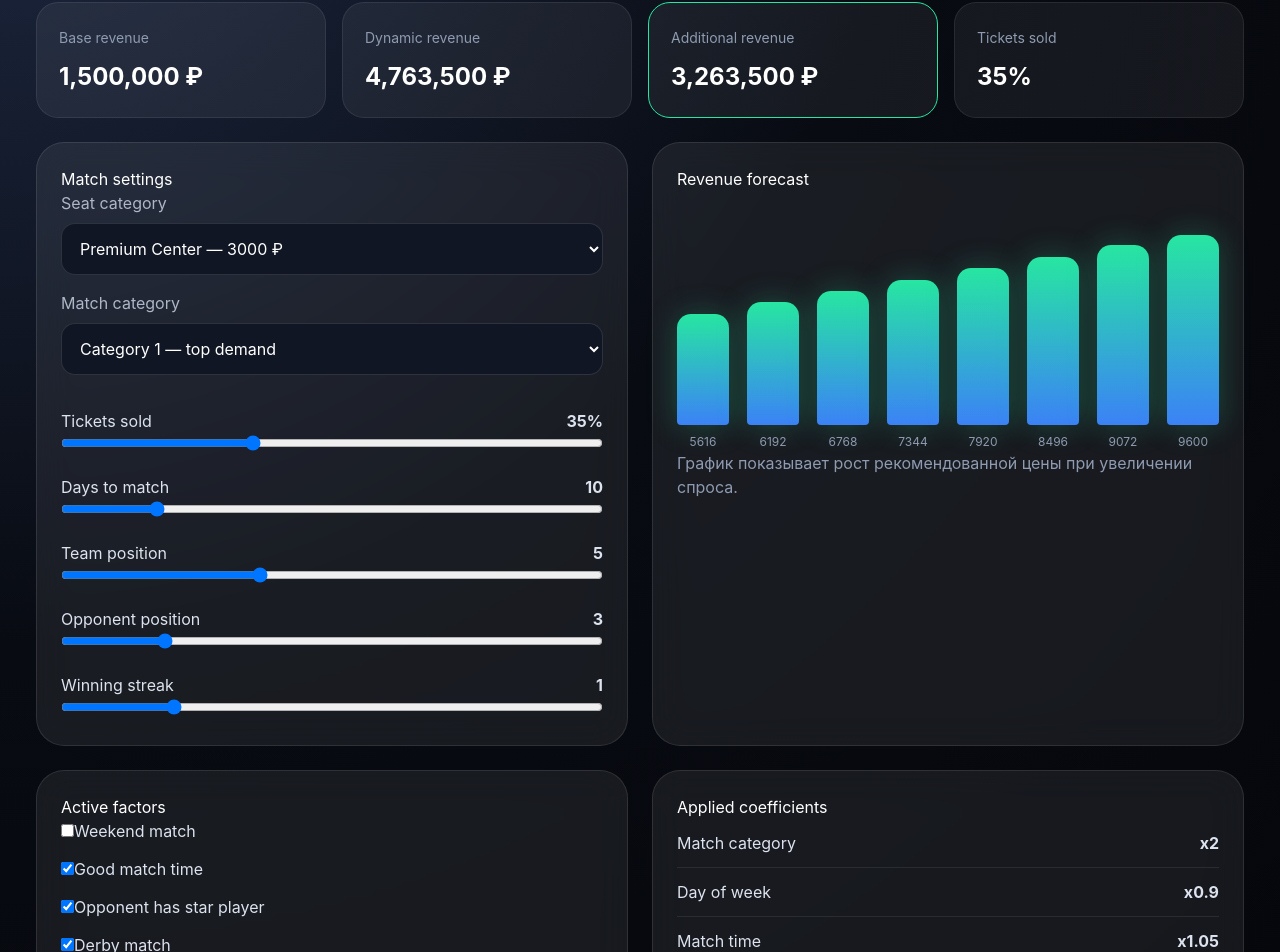
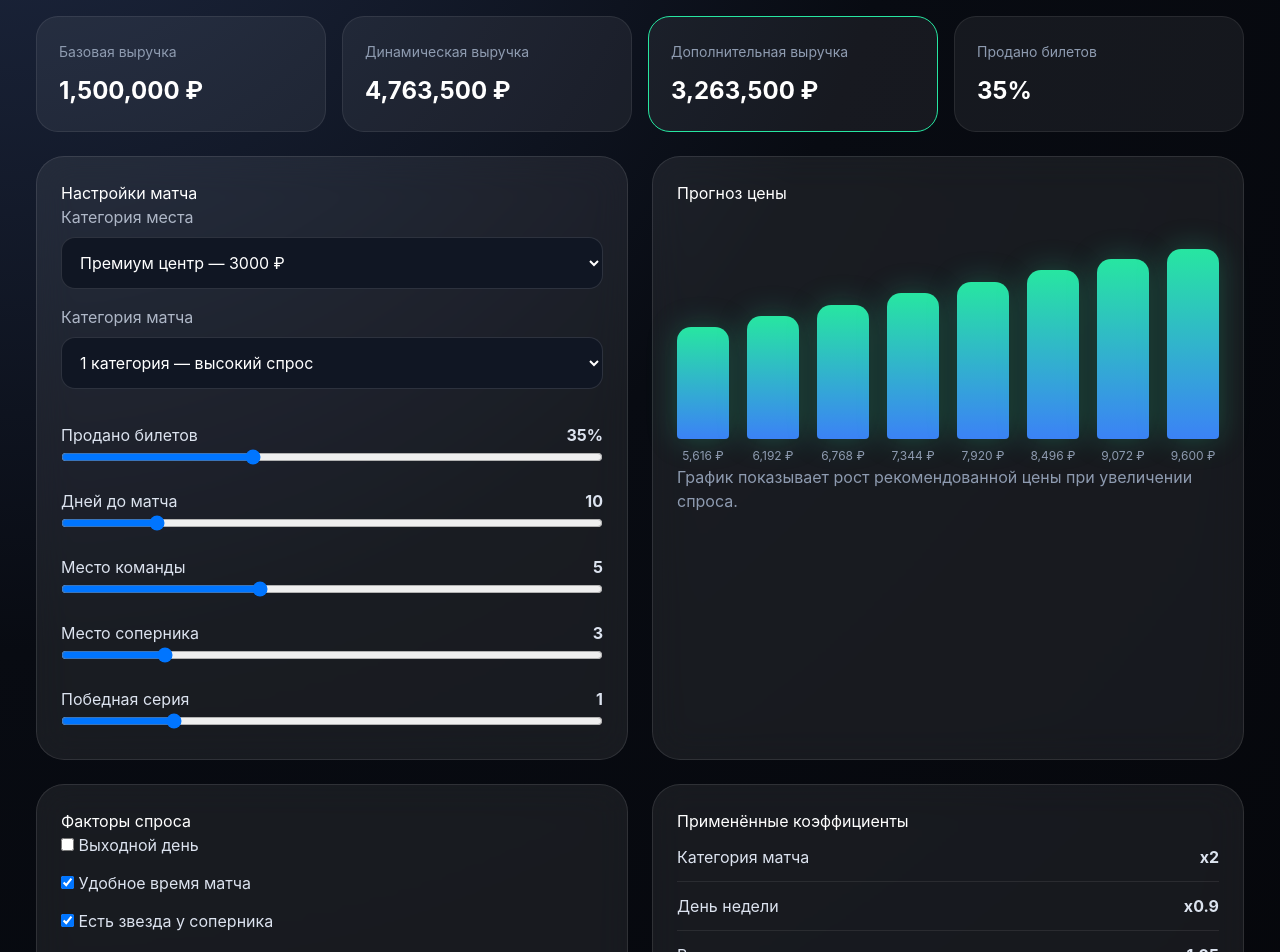
Before and after one commit to zhxvzh9vs2-arch/pricing-demo, a Next.js app: page / in a window 1280 px wide. Shown: the part 262-1214 px from the top of the page. Built offline with nearby package versions, Linux system fonts and the light colour scheme.

Commit message:
Update page.tsx

```diff
--- a/app/page.tsx
+++ b/app/page.tsx
@@ -2,173 +2,218 @@
 
 import { useMemo, useState } from "react";
 
-const seatCategories = [
-  { id: 1, name: "Premium Center", base: 3000 },
-  { id: 6, name: "Standard", base: 1000 },
-  { id: 14, name: "Economy", base: 450 },
+const категорииМест = [
+  { id: 1, name: "Премиум центр", base: 3000 },
+  { id: 6, name: "Стандарт", base: 1000 },
+  { id: 14, name: "Эконом", base: 450 },
 ];
 
 export default function Home() {
-  const [seatId, setSeatId] = useState(1);
-  const [matchCategory, setMatchCategory] = useState(1);
-  const [sold, setSold] = useState(35);
-  const [days, setDays] = useState(10);
-  const [isWeekend, setIsWeekend] = useState(false);
-  const [goodTime, setGoodTime] = useState(true);
-  const [hasStar, setHasStar] = useState(true);
-  const [isDerby, setIsDerby] = useState(true);
-  const [teamPlace, setTeamPlace] = useState(5);
-  const [opponentPlace, setOpponentPlace] = useState(3);
-  const [winStreak, setWinStreak] = useState(1);
+  const [категорияМестаId, setКатегорияМестаId] = useState(1);
+  const [категорияМатча, setКатегорияМатча] = useState(1);
+  const [продано, setПродано] = useState(35);
+  const [днейДоМатча, setДнейДоМатча] = useState(10);
+  const [выходнойДень, setВыходнойДень] = useState(false);
+  const [удобноеВремя, setУдобноеВремя] = useState(true);
+  const [естьЗвезда, setЕстьЗвезда] = useState(true);
+  const [дерби, setДерби] = useState(true);
+  const [местоКоманды, setМестоКоманды] = useState(5);
+  const [местоСоперника, setМестоСоперника] = useState(3);
+  const [победнаяСерия, setПобеднаяСерия] = useState(1);
 
-  const seat = seatCategories.find((s) => s.id === seatId) || seatCategories[0];
+  const категорияМеста =
+    категорииМест.find((s) => s.id === категорияМестаId) || категорииМест[0];
 
-  const result = useMemo(() => {
-    let price = seat.base;
-    const factors: { name: string; coef: number }[] = [];
+  const результат = useMemo(() => {
+    let цена = категорияМеста.base;
+    const коэффициенты: { name: string; coef: number }[] = [];
 
-    const add = (name: string, coef: number) => {
-      price *= coef;
-      factors.push({ name, coef });
+    const добавитьКоэффициент = (name: string, coef: number) => {
+      цена *= coef;
+      коэффициенты.push({ name, coef });
     };
 
-    if (matchCategory === 1) add("Match category", 2);
-    if (matchCategory === 2) add("Match category", 1.5);
-    if (matchCategory === 3) add("Match category", 1);
+    if (категорияМатча === 1) добавитьКоэффициент("Категория матча", 2);
+    if (категорияМатча === 2) добавитьКоэффициент("Категория матча", 1.5);
+    if (категорияМатча === 3) добавитьКоэффициент("Категория матча", 1);
 
-    add("Day of week", isWeekend ? 1.1 : 0.9);
-    add("Match time", goodTime ? 1.05 : 0.95);
+    добавитьКоэффициент("День недели", выходнойДень ? 1.1 : 0.9);
+    добавитьКоэффициент("Время матча", удобноеВремя ? 1.05 : 0.95);
 
-    if (hasStar) add("Opponent star player", 1.1);
-    if (isDerby) add("Derby factor", 1.15);
+    if (естьЗвезда) добавитьКоэффициент("Звезда у соперника", 1.1);
+    if (дерби) добавитьКоэффициент("Дерби", 1.15);
 
-    if (teamPlace <= 3) add("Team position", 1.15);
-    else if (teamPlace <= 8) add("Team position", 1.05);
-    else add("Team position", 0.95);
+    if (местоКоманды <= 3) добавитьКоэффициент("Положение команды", 1.15);
+    else if (местоКоманды <= 8) добавитьКоэффициент("Положение команды", 1.05);
+    else добавитьКоэффициент("Положение команды", 0.95);
 
-    if (opponentPlace <= 3) add("Opponent position", 1.15);
-    else if (opponentPlace <= 8) add("Opponent position", 1.05);
-    else add("Opponent position", 0.95);
+    if (местоСоперника <= 3) добавитьКоэффициент("Положение соперника", 1.15);
+    else if (местоСоперника <= 8)
+      добавитьКоэффициент("Положение соперника", 1.05);
+    else добавитьКоэффициент("Положение соперника", 0.95);
 
-    if (winStreak >= 3) add("Winning streak", 1.1);
-    else if (winStreak === 0) add("No winning streak", 0.95);
+    if (победнаяСерия >= 3) добавитьКоэффициент("Победная серия", 1.1);
+    else if (победнаяСерия === 0)
+      добавитьКоэффициент("Нет победной серии", 0.95);
 
-    if (sold > 30) add("Demand > 30%", 1.1);
-    if (sold > 50) add("Demand > 50%", 1.15);
-    if (sold > 70) add("Demand > 70%", 1.25);
-    if (sold > 85) add("Ticket scarcity", 1.2);
+    if (продано > 30) добавитьКоэффициент("Продано более 30%", 1.1);
+    if (продано > 50) добавитьКоэффициент("Продано более 50%", 1.15);
+    if (продано > 70) добавитьКоэффициент("Продано более 70%", 1.25);
+    if (продано > 85) добавитьКоэффициент("Дефицит билетов", 1.2);
 
-    if (days < 7) add("Less than 7 days", 1.1);
-    if (days < 2) add("Less than 2 days", 1.2);
+    if (днейДоМатча < 7)
+      добавитьКоэффициент("Менее 7 дней до матча", 1.1);
+    if (днейДоМатча < 2)
+      добавитьКоэффициент("Менее 2 дней до матча", 1.2);
 
-    const finalPrice = Math.round(price);
-    const tickets = 500;
-    const baseRevenue = seat.base * tickets;
-    const dynamicRevenue = finalPrice * tickets;
-    const revenueGrowth = dynamicRevenue - baseRevenue;
+    const итоговаяЦена = Math.round(цена);
+    const количествоБилетов = 500;
+    const выручкаФикс = категорияМеста.base * количествоБилетов;
+    const выручкаДинамическая = итоговаяЦена * количествоБилетов;
+    const дополнительнаяВыручка = выручкаДинамическая - выручкаФикс;
 
-    const chart = Array.from({ length: 8 }, (_, i) => {
-      const demand = Math.min(100, 10 + i * 12 + sold / 5);
-      const chartPrice = Math.round(seat.base * (1 + demand / 100) * (matchCategory === 1 ? 1.6 : matchCategory === 2 ? 1.25 : 1));
-      return { demand, price: chartPrice };
+    const график = Array.from({ length: 8 }, (_, i) => {
+      const спрос = Math.min(100, 10 + i * 12 + продано / 5);
+      const ценаГрафика = Math.round(
+        категорияМеста.base *
+          (1 + спрос / 100) *
+          (категорияМатча === 1 ? 1.6 : категорияМатча === 2 ? 1.25 : 1)
+      );
+
+      return { спрос, price: ценаГрафика };
     });
 
     return {
-      finalPrice,
-      growthPercent: Math.round(((finalPrice / seat.base) - 1) * 100),
-      baseRevenue,
-      dynamicRevenue,
-      revenueGrowth,
-      factors,
-      chart,
+      итоговаяЦена,
+      ростПроцентов: Math.round((итоговаяЦена / категорияМеста.base - 1) * 100),
+      выручкаФикс,
+      выручкаДинамическая,
+      дополнительнаяВыручка,
+      коэффициенты,
+      график,
     };
-  }, [seat, matchCategory, sold, days, isWeekend, goodTime, hasStar, isDerby, teamPlace, opponentPlace, winStreak]);
+  }, [
+    категорияМеста,
+    категорияМатча,
+    продано,
+    днейДоМатча,
+    выходнойДень,
+    удобноеВремя,
+    естьЗвезда,
+    дерби,
+    местоКоманды,
+    местоСоперника,
+    победнаяСерия,
+  ]);
 
-  const maxChartPrice = Math.max(...result.chart.map((p) => p.price));
+  const максимальнаяЦенаГрафика = Math.max(
+    ...результат.график.map((p) => p.price)
+  );
 
   return (
     <main style={styles.page}>
       <section style={styles.hero}>
         <div>
-          <div style={styles.badge}>AI Ticket Revenue Engine</div>
-          <h1 style={styles.title}>Dynamic Pricing Platform</h1>
+          <div style={styles.badge}>Алгоритм динамического ценообразования</div>
+          <h1 style={styles.title}>Платформа управления ценами</h1>
           <p style={styles.subtitle}>
-            Автоматическое изменение цены билетов на основе спроса, времени до матча,
-            категории события и спортивных факторов.
+            Система автоматически рассчитывает стоимость билета на основе спроса,
+            времени до матча, категории события, соперника и спортивных факторов.
           </p>
         </div>
 
         <div style={styles.priceCard}>
-          <span style={styles.cardLabel}>Current recommended price</span>
-          <h2 style={styles.price}>{result.finalPrice.toLocaleString()} ₽</h2>
-          <p style={styles.green}>+{result.growthPercent}% к базовой цене</p>
+          <span style={styles.cardLabel}>Рекомендованная цена</span>
+          <h2 style={styles.price}>
+            {результат.итоговаяЦена.toLocaleString()} ₽
+          </h2>
+          <p style={styles.green}>
+            +{результат.ростПроцентов}% к базовой цене
+          </p>
         </div>
       </section>
 
       <section style={styles.kpiGrid}>
-        <Kpi title="Base revenue" value={`${result.baseRevenue.toLocaleString()} ₽`} />
-        <Kpi title="Dynamic revenue" value={`${result.dynamicRevenue.toLocaleString()} ₽`} />
-        <Kpi title="Additional revenue" value={`${result.revenueGrowth.toLocaleString()} ₽`} highlight />
-        <Kpi title="Tickets sold" value={`${sold}%`} />
+        <Kpi title="Базовая выручка" value={`${результат.выручкаФикс.toLocaleString()} ₽`} />
+        <Kpi title="Динамическая выручка" value={`${результат.выручкаДинамическая.toLocaleString()} ₽`} />
+        <Kpi title="Дополнительная выручка" value={`${результат.дополнительнаяВыручка.toLocaleString()} ₽`} highlight />
+        <Kpi title="Продано билетов" value={`${продано}%`} />
       </section>
 
       <section style={styles.grid}>
         <div style={styles.panel}>
-          <h3>Match settings</h3>
+          <h3>Настройки матча</h3>
 
-          <Label text="Seat category" />
-          <select style={styles.select} value={seatId} onChange={(e) => setSeatId(Number(e.target.value))}>
-            {seatCategories.map((s) => (
-              <option key={s.id} value={s.id}>{s.name} — {s.base} ₽</option>
+          <Label text="Категория места" />
+          <select
+            style={styles.select}
+            value={категорияМестаId}
+            onChange={(e) => setКатегорияМестаId(Number(e.target.value))}
+          >
+            {категорииМест.map((s) => (
+              <option key={s.id} value={s.id}>
+                {s.name} — {s.base} ₽
+              </option>
             ))}
           </select>
 
-          <Label text="Match category" />
-          <select style={styles.select} value={matchCategory} onChange={(e) => setMatchCategory(Number(e.target.value))}>
-            <option value={1}>Category 1 — top demand</option>
-            <option value={2}>Category 2 — medium demand</option>
-            <option value={3}>Category 3 — low demand</option>
+          <Label text="Категория матча" />
+          <select
+            style={styles.select}
+            value={категорияМатча}
+            onChange={(e) => setКатегорияМатча(Number(e.target.value))}
+          >
+            <option value={1}>1 категория — высокий спрос</option>
+            <option value={2}>2 категория — средний спрос</option>
+            <option value={3}>3 категория — низкий спрос</option>
           </select>
 
-          <Slider label="Tickets sold" value={sold} max={100} setValue={setSold} suffix="%" />
-          <Slider label="Days to match" value={days} max={60} setValue={setDays} />
-          <Slider label="Team position" value={teamPlace} min={1} max={12} setValue={setTeamPlace} />
-          <Slider label="Opponent position" value={opponentPlace} min={1} max={12} setValue={setOpponentPlace} />
-          <Slider label="Winning streak" value={winStreak} max={5} setValue={setWinStreak} />
+          <Slider label="Продано билетов" value={продано} max={100} setValue={setПродано} suffix="%" />
+          <Slider label="Дней до матча" value={днейДоМатча} max={60} setValue={setДнейДоМатча} />
+          <Slider label="Место команды" value={местоКоманды} min={1} max={12} setValue={setМестоКоманды} />
+          <Slider label="Место соперника" value={местоСоперника} min={1} max={12} setValue={setМестоСоперника} />
+          <Slider label="Победная серия" value={победнаяСерия} max={5} setValue={setПобеднаяСерия} />
         </div>
 
         <div style={styles.panel}>
-          <h3>Revenue forecast</h3>
+          <h3>Прогноз цены</h3>
+
           <div style={styles.chart}>
-            {result.chart.map((point, i) => (
+            {результат.график.map((point, i) => (
               <div key={i} style={styles.barWrap}>
                 <div
                   style={{
                     ...styles.bar,
-                    height: `${(point.price / maxChartPrice) * 190}px`,
+                    height: `${(point.price / максимальнаяЦенаГрафика) * 190}px`,
                   }}
                 />
-                <span style={styles.barLabel}>{point.price}</span>
+                <span style={styles.barLabel}>
+                  {point.price.toLocaleString()} ₽
+                </span>
               </div>
             ))}
           </div>
-          <p style={styles.hint}>График показывает рост рекомендованной цены при увеличении спроса.</p>
+
+          <p style={styles.hint}>
+            График показывает рост рекомендованной цены при увеличении спроса.
+          </p>
         </div>
       </section>
 
       <section style={styles.grid}>
         <div style={styles.panel}>
-          <h3>Active factors</h3>
+          <h3>Факторы спроса</h3>
 
-          <Check text="Weekend match" checked={isWeekend} setChecked={setIsWeekend} />
-          <Check text="Good match time" checked={goodTime} setChecked={setGoodTime} />
-          <Check text="Opponent has star player" checked={hasStar} setChecked={setHasStar} />
-          <Check text="Derby match" checked={isDerby} setChecked={setIsDerby} />
+          <Check text="Выходной день" checked={выходнойДень} setChecked={setВыходнойДень} />
+          <Check text="Удобное время матча" checked={удобноеВремя} setChecked={setУдобноеВремя} />
+          <Check text="Есть звезда у соперника" checked={естьЗвезда} setChecked={setЕстьЗвезда} />
+          <Check text="Дерби" checked={дерби} setChecked={setДерби} />
         </div>
 
         <div style={styles.panel}>
-          <h3>Applied coefficients</h3>
-          {result.factors.map((f, i) => (
+          <h3>Применённые коэффициенты</h3>
+
+          {результат.коэффициенты.map((f, i) => (
             <div key={i} style={styles.factor}>
               <span>{f.name}</span>
               <b>x{f.coef}</b>
@@ -180,9 +225,22 @@ export default function Home() {
   );
 }
 
-function Kpi({ title, value, highlight = false }: { title: string; value: string; highlight?: boolean }) {
+function Kpi({
+  title,
+  value,
+  highlight = false,
+}: {
+  title: string;
+  value: string;
+  highlight?: boolean;
+}) {
   return (
-    <div style={{ ...styles.kpi, borderColor: highlight ? "#27e6a1" : "rgba(255,255,255,0.08)" }}>
+    <div
+      style={{
+        ...styles.kpi,
+        borderColor: highlight ? "#27e6a1" : "rgba(255,255,255,0.08)",
+      }}
+    >
       <span style={styles.cardLabel}>{title}</span>
       <strong style={styles.kpiValue}>{value}</strong>
     </div>
@@ -193,14 +251,31 @@ function Label({ text }: { text: string }) {
   return <p style={styles.label}>{text}</p>;
 }
 
-function Slider({ label, value, setValue, min = 0, max, suffix = "" }: any) {
+function Slider({
+  label,
+  value,
+  setValue,
+  min = 0,
+  max,
+  suffix = "",
+}: any) {
   return (
     <div style={{ marginTop: 18 }}>
       <div style={styles.sliderTop}>
         <span>{label}</span>
-        <b>{value}{suffix}</b>
+        <b>
+          {value}
+          {suffix}
+        </b>
       </div>
-      <input style={styles.range} type="range" min={min} max={max} value={value} onChange={(e) => setValue(Number(e.target.value))} />
+      <input
+        style={styles.range}
+        type="range"
+        min={min}
+        max={max}
+        value={value}
+        onChange={(e) => setValue(Number(e.target.value))}
+      />
     </div>
   );
 }
@@ -208,7 +283,11 @@ function Slider({ label, value, setValue, min = 0, max, suffix = "" }: any) {
 function Check({ text, checked, setChecked }: any) {
   return (
     <label style={styles.check}>
-      <input type="checkbox" checked={checked} onChange={() => setChecked(!checked)} />
+      <input
+        type="checkbox"
+        checked={checked}
+        onChange={() => setChecked(!checked)}
+      />{" "}
       {text}
     </label>
   );
@@ -217,7 +296,8 @@ function Check({ text, checked, setChecked }: any) {
 const styles: any = {
   page: {
     minHeight: "100vh",
-    background: "radial-gradient(circle at top left, #1f2a44, #080b12 45%, #05060a)",
+    background:
+      "radial-gradient(circle at top left, #1f2a44, #080b12 45%, #05060a)",
     color: "#fff",
     padding: 36,
     fontFamily: "Inter, Arial, sans-serif",
```
